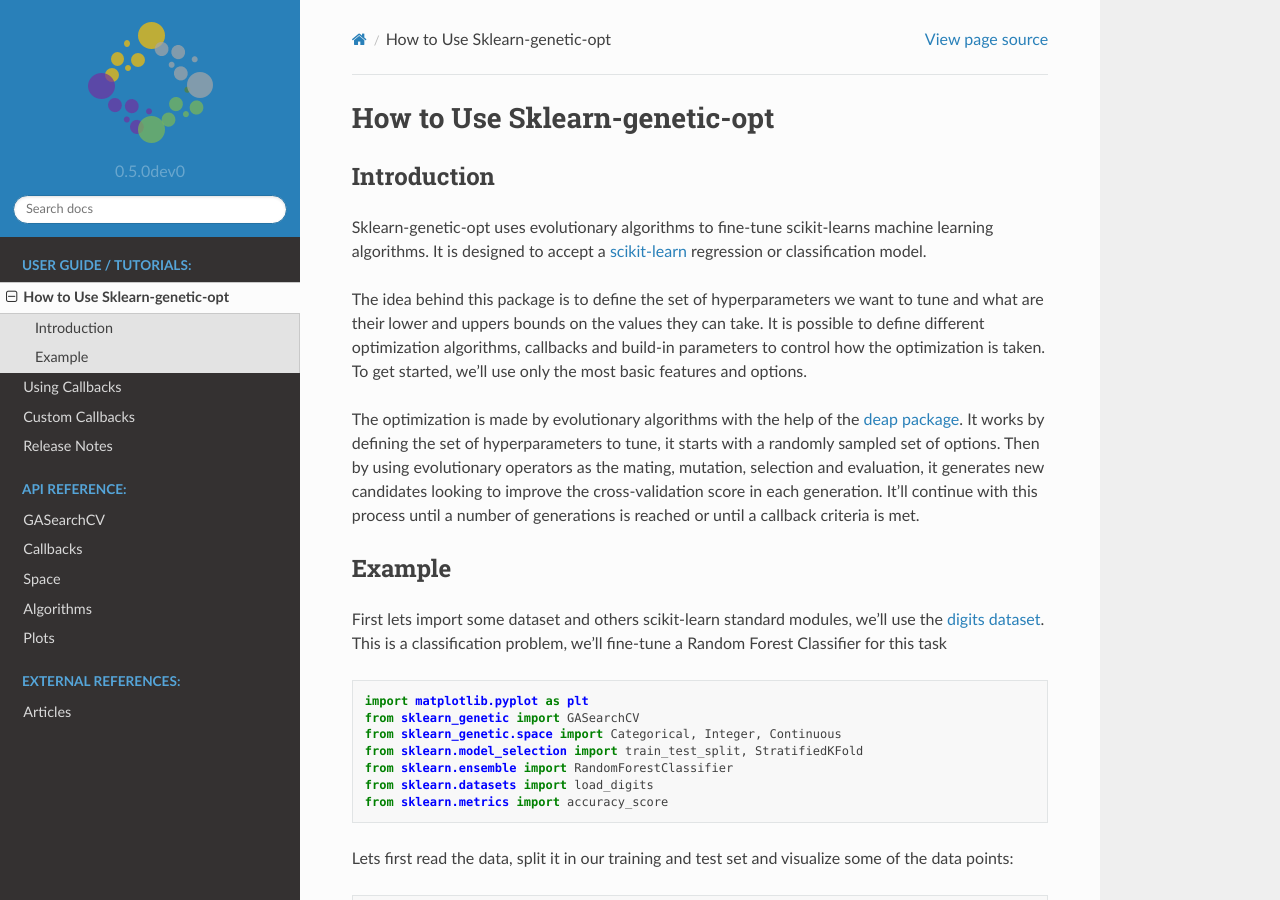
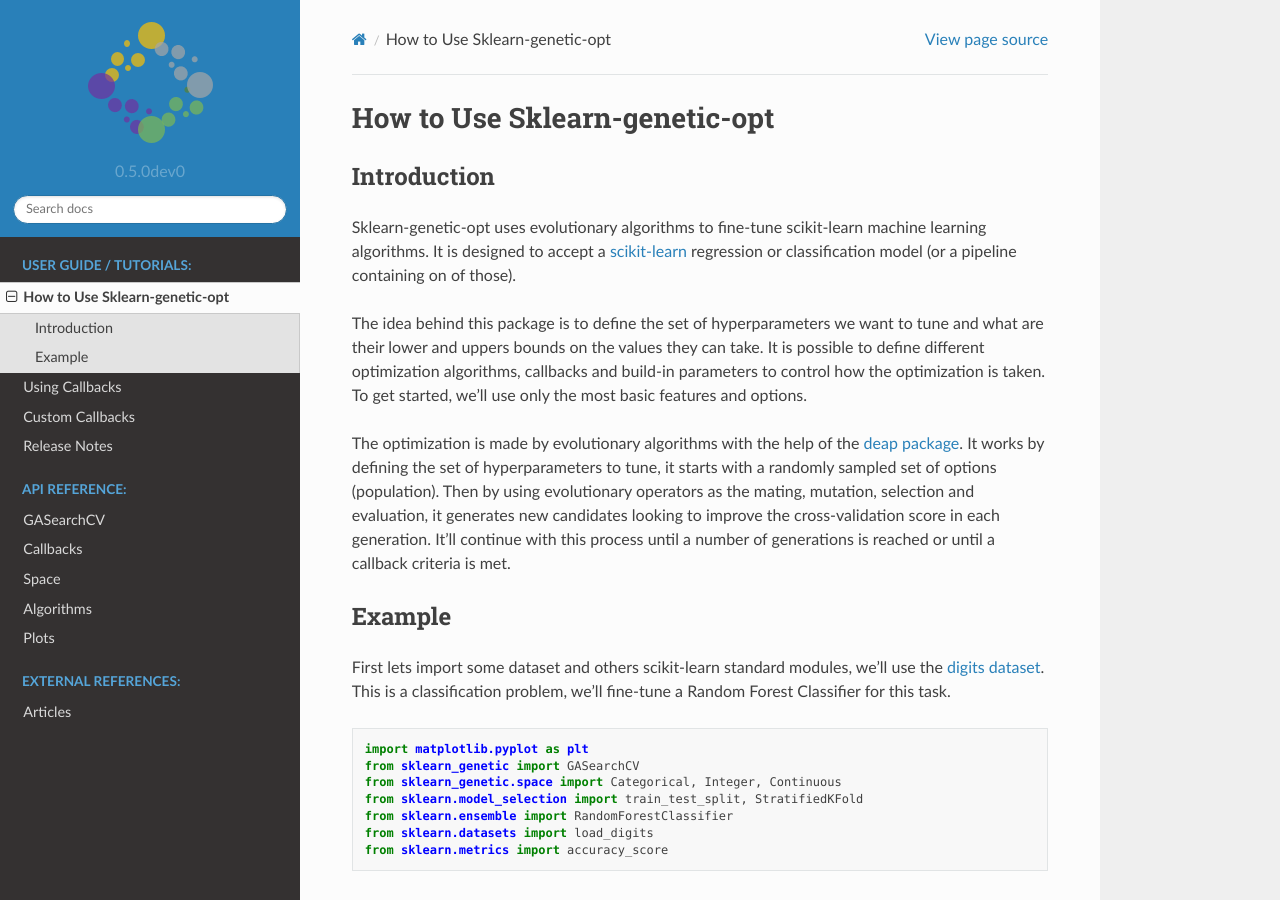
Before and after one commit to rodrigo-arenas/Sklearn-genetic-opt, a Sphinx documentation site: the page built from docs/tutorials/basic_usage.rst, in a window 1280 px wide and 900 px high. Built offline with Sphinx 7.4.7 and the Read the Docs theme 2.0.0, drawn with Linux system fonts in a browser that asks for light colours.

Commit message:
fix typos

```diff
--- a/docs/tutorials/basic_usage.rst
+++ b/docs/tutorials/basic_usage.rst
@@ -6,15 +6,19 @@
 Introduction
 ------------
 
-Sklearn-genetic-opt uses evolutionary algorithms to fine-tune scikit-learns machine learning algorithms.
-It is designed to accept a `scikit-learn <http://scikit-learn.org/stable/index.html>`__ regression or classification model.
+Sklearn-genetic-opt uses evolutionary algorithms to fine-tune scikit-learn machine learning algorithms.
+It is designed to accept a `scikit-learn <http://scikit-learn.org/stable/index.html>`__
+regression or classification model (or a pipeline containing on of those).
 
-The idea behind this package is to define the set of hyperparameters we want to tune and what are their lower and uppers bounds on the values they can take.
-It is possible to define different optimization algorithms, callbacks and build-in parameters to control how the optimization is taken.
+The idea behind this package is to define the set of hyperparameters we want to tune and what are their
+lower and uppers bounds on the values they can take.
+It is possible to define different optimization algorithms, callbacks and build-in parameters to control how
+the optimization is taken.
 To get started, we'll use only the most basic features and options.
 
-The optimization is made by evolutionary algorithms with the help of the `deap package <https://deap.readthedocs.io/en/master/>`__.
-It works by defining the set of hyperparameters to tune, it starts with a randomly sampled set of options.
+The optimization is made by evolutionary algorithms with the help of the
+`deap package <https://deap.readthedocs.io/en/master/>`__.
+It works by defining the set of hyperparameters to tune, it starts with a randomly sampled set of options (population).
 Then by using evolutionary operators as the mating, mutation, selection and evaluation,
 it generates new candidates looking to improve the cross-validation score in each generation.
 It'll continue with this process until a number of generations is reached or until a callback criteria is met.
@@ -23,7 +27,7 @@
 ------------
 
 First lets import some dataset and others scikit-learn standard modules, we'll use the `digits dataset <https://scikit-learn.org/stable/modules/generated/sklearn.datasets.load_digits.html>`__.
-This is a classification problem, we'll fine-tune a Random Forest Classifier for this task
+This is a classification problem, we'll fine-tune a Random Forest Classifier for this task.
 
 .. code:: python3
 
```
